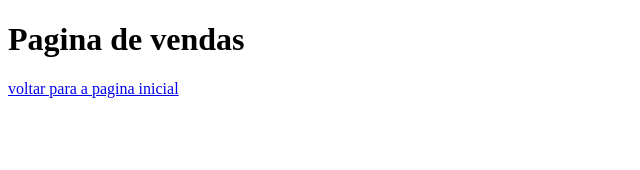
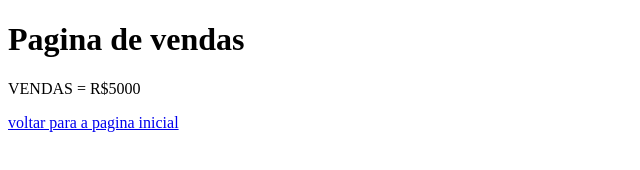
Before and after one commit to Matheus-Lordron/aulagithub, a plain HTML site: page vendas.html in a window 1280 px wide. Shown: the whole page, without its empty margins (0-640 px from the left). Drawn offline with Linux system fonts and the light colour scheme.

Commit message:
Acrescentado valor das vendas

```diff
--- a/vendas.html
+++ b/vendas.html
@@ -7,6 +7,7 @@
 </head>
 <body>
     <h1>Pagina de vendas</h1>
+    <p>VENDAS = R$5000</p>
     <a href="index.html"> voltar para a pagina inicial</a>
 </body>
 </html>
```
